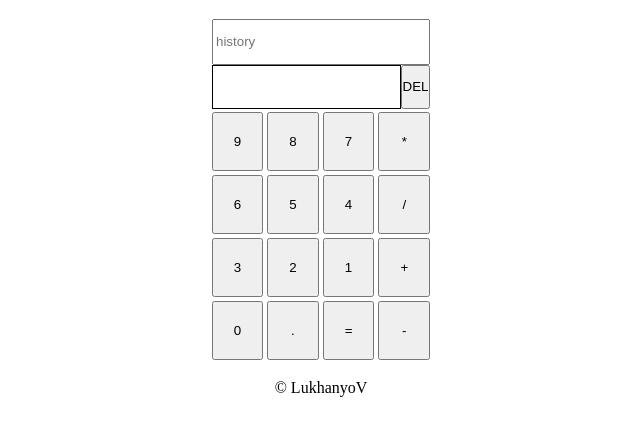
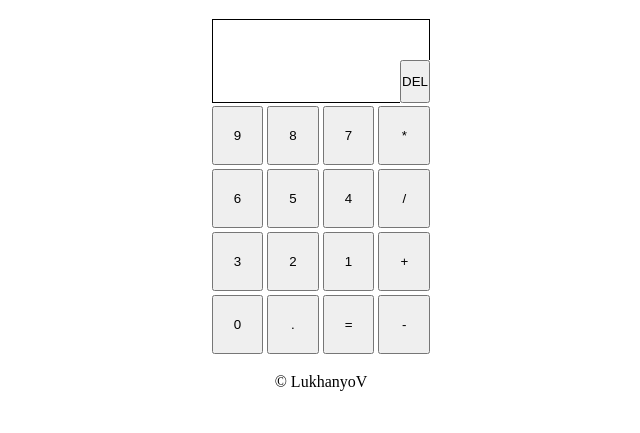
Before and after one commit to LukhanyoV/js_calculator, a plain HTML site: page index.html in a window 1280 px wide. Both pictures are taken after a click on the button "DEL". Shown: the part 69-502 px from the top of the page, without its empty margins (319-959 px from the left). Drawn offline with Linux system fonts and the light colour scheme.

Commit message:
playing with alignments

```diff
--- a/index.html
+++ b/index.html
@@ -10,7 +10,7 @@
 <body>
     <div class="container">
         <h1>My Basic Calculator</h1>
-        <input type="text" id="formula" placeholder="history" readonly>
+        <div id="formula"></div>
         <div class="display">
             <input type="text" id="display" readonly>
             <input type="button" value="DEL">
--- a/static/css/style.css
+++ b/static/css/style.css
@@ -16,11 +16,20 @@ table {
 
 .display input[type=button]{
     padding: 0;
+    width: 100%;
 }
 
 #formula {
+    display: flex;
+    justify-content: flex-end;
+    align-items: center;
+    border: 1px solid black;
+    border-bottom: 0;
     height: 40px;
-    width: 210px;
+    line-height: 20px;
+    font-size: medium;
+    width: 216px;
+    text-align: left;
 }
 
 #display {
@@ -29,6 +38,8 @@ table {
     width: 183px;
     font-size: medium;
     line-height: 20px;
+    border-top: 0;
+    border-right: 0;
 }
 
 
--- a/static/js/main.js
+++ b/static/js/main.js
@@ -13,13 +13,13 @@ buttons.forEach(button => {
     if(button.type === "button"){
         button.addEventListener("click", (e) => {
             if(e.target.value !== "=" && e.target.value !== "DEL"){
-                formula.value = "";
+                formula.innerHTML = "";
                 output.value += e.target.value;
             } else if(e.target.value === "DEL"){
-                formula.value = "";
+                formula.innerHTML = "";
                 output.value = output.value.slice(0, -1);
             } else if(e.target.value === "="){
-                formula.value = output.value;
+                formula.innerHTML = output.value;
                 output.value = output.value !== "" ? evil(output.value) : "";
             };
         });
```
